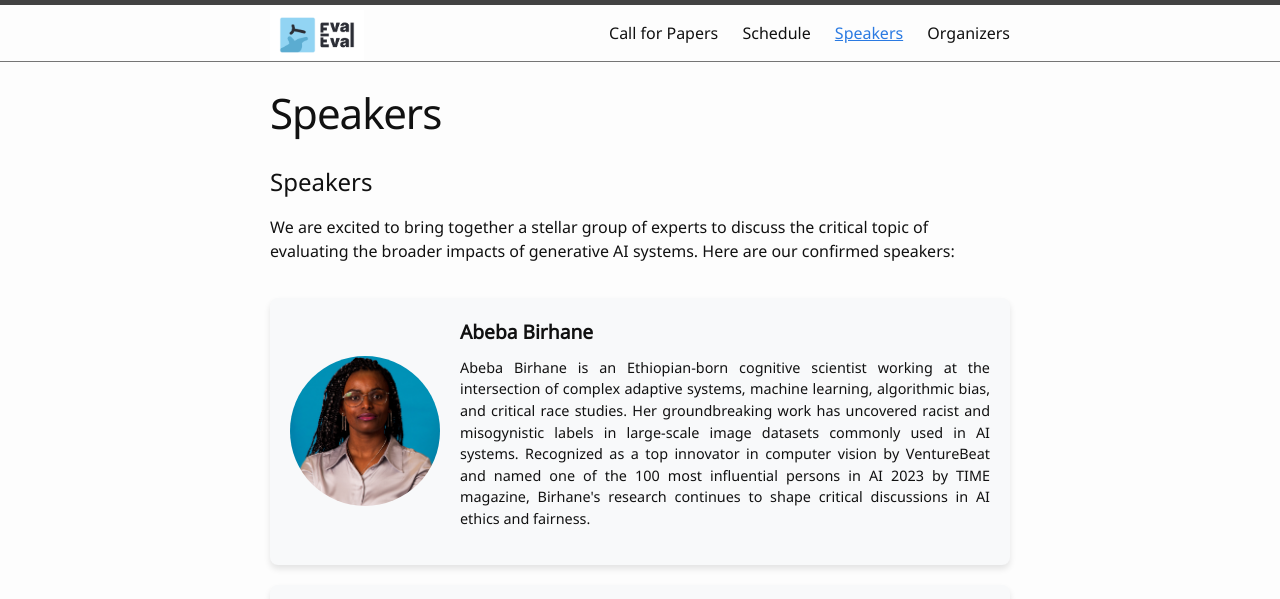
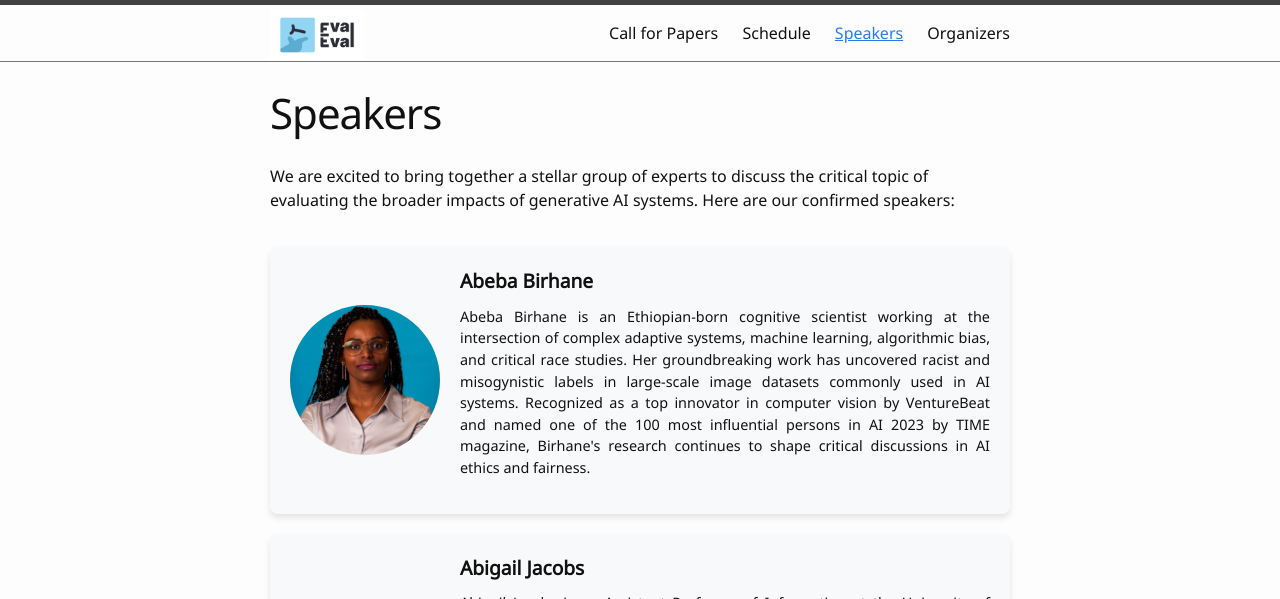
Before and after one commit to aaai-fidu-lab/aaai-fidu-lab.github.io, a Jekyll site: the page built from speakers.md, in a window 1280 px wide, cut to the strip 0-599 px from the top of the page. Built offline with Jekyll 4.4.1, drawn with Linux system fonts in a browser that asks for light colours; our own code applies the rules of GitHub Pages for plain Markdown files.

Commit message:
Update speakers.md

```diff
--- a/speakers.md
+++ b/speakers.md
@@ -52,8 +52,6 @@ nav: true
 }
 </style>
 
-# Speakers
-
 We are excited to bring together a stellar group of experts to discuss the critical topic of evaluating the broader impacts of generative AI systems. Here are our confirmed speakers:
 
 <div class="speaker-container">
```
